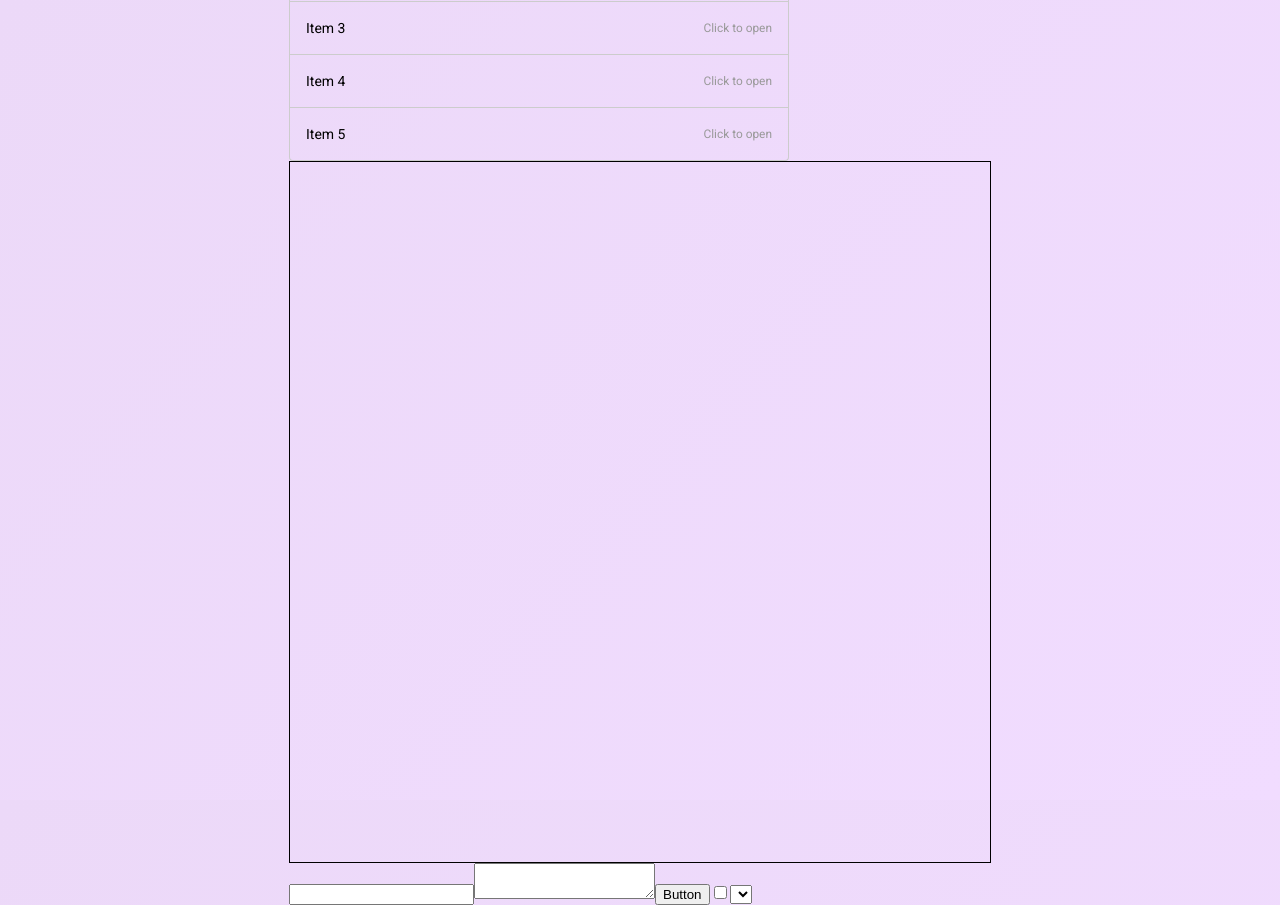
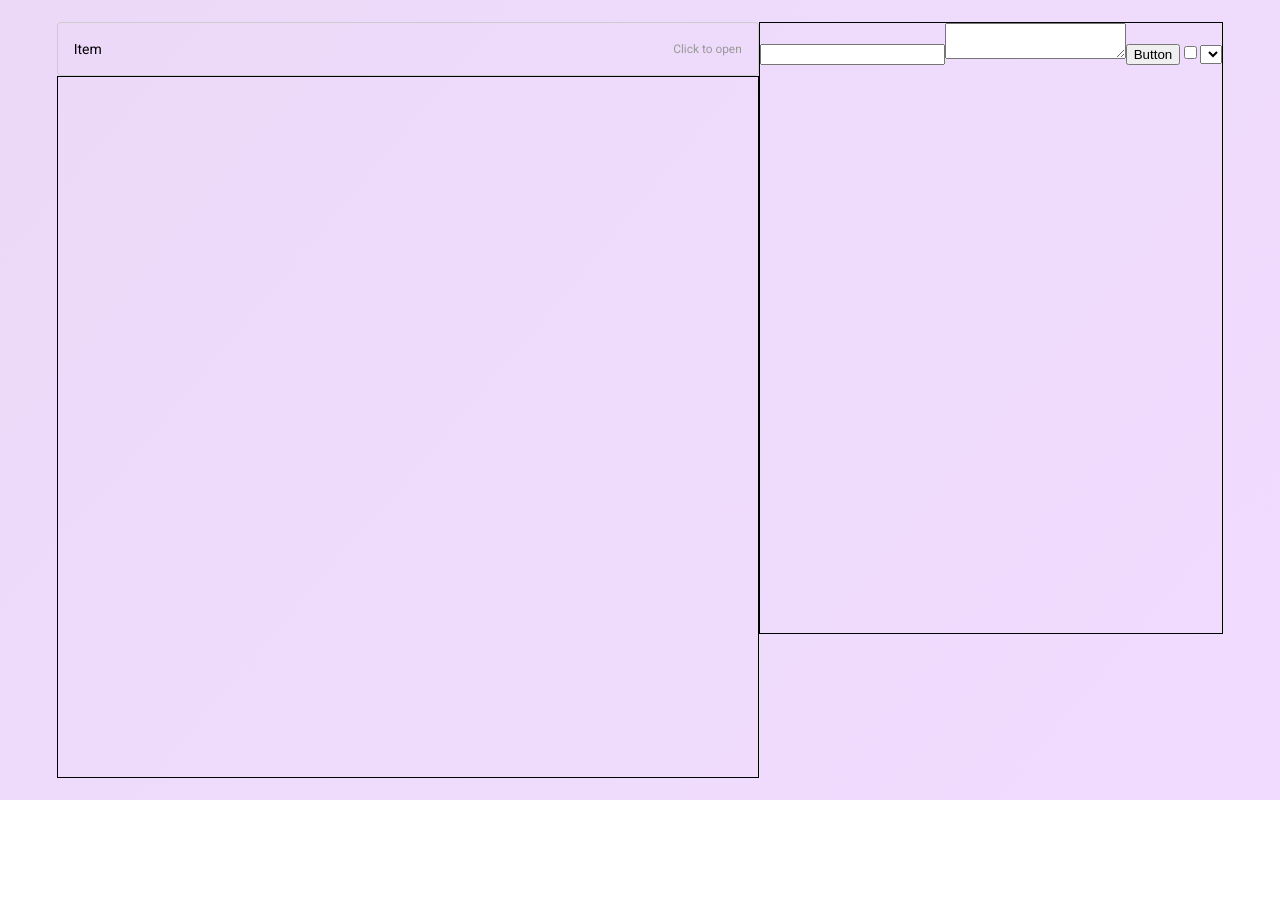
Before and after one commit to tes7a/forms-builder, an Angular app: page / in a window 1280 px wide. After the commit the page ends 800 px from the top, so only its background shows below. Built offline with nearby package versions, Linux system fonts and the light colour scheme.

Commit message:
refatctors components

```diff
--- a/src/app/accordion/accordion.component.html
+++ b/src/app/accordion/accordion.component.html
@@ -21,9 +21,7 @@
         [style.display]="accordionItem.expanded ? '' : 'none'"
         [attr.id]="'accordion-body-' + index"
         [attr.aria-labelledby]="'accordion-header-' + index">
-        Lorem ipsum dolor, sit amet consectetur adipisicing elit. Perferendis
-        excepturi incidunt ipsum deleniti labore, tempore non nam doloribus blanditiis
-        veritatis illo autem iure aliquid ullam rem tenetur deserunt velit culpa?
+        props
       </div>
     </cdk-accordion-item>
   </cdk-accordion>
--- a/src/app/accordion/accordion.component.scss
+++ b/src/app/accordion/accordion.component.scss
@@ -1,10 +1,10 @@
 .accordion-container {
   height: 100%;
-  width: 500px;
+  width: 100%;
 
   .example-accordion {
     display: block;
-    max-width: 500px;
+    width: 100%;
 
     .example-accordion-item {
       display: block;
--- a/src/app/accordion/accordion.component.ts
+++ b/src/app/accordion/accordion.component.ts
@@ -6,7 +6,7 @@ import { Component } from '@angular/core';
   styleUrls: ['./accordion.component.scss'],
 })
 export class AccordionComponent {
-  items = ['Item 1', 'Item 2', 'Item 3', 'Item 4', 'Item 5'];
+  items = ['Item'];
 
   expandedIndex = 0;
 }
--- a/src/app/builder/builder.component.html
+++ b/src/app/builder/builder.component.html
@@ -1,3 +1,8 @@
-<app-accordion></app-accordion>
-<app-form-builder></app-form-builder>
-<app-drag-section></app-drag-section>
+<div class="builder-container">
+  <div class="builder-section">
+    <app-accordion></app-accordion>
+    <app-form-builder></app-form-builder>
+  </div>
+
+  <app-drag-section class="drag-section"></app-drag-section>
+</div>
--- a/src/app/builder/builder.component.scss
+++ b/src/app/builder/builder.component.scss
@@ -0,0 +1,16 @@
+.builder-container {
+  display: flex;
+;
+
+  .builder-section {
+    display: flex;
+    flex-direction: column;
+  }
+
+  .drag-section {
+    height: 100%;
+    display: flex;
+    flex-direction: column;
+    justify-content: space-around;
+  }
+}
--- a/src/app/builder/builder.component.ts
+++ b/src/app/builder/builder.component.ts
@@ -3,13 +3,11 @@ import { Component, OnInit } from '@angular/core';
 @Component({
   selector: 'app-builder',
   templateUrl: './builder.component.html',
-  styleUrls: ['./builder.component.scss']
+  styleUrls: ['./builder.component.scss'],
 })
 export class BuilderComponent implements OnInit {
-
   constructor() { }
 
   ngOnInit(): void {
   }
-
 }
--- a/src/app/drag-section/drag-section.component.html
+++ b/src/app/drag-section/drag-section.component.html
@@ -1,4 +1,4 @@
-<div>
+<div class="drag-container">
   <input cdkDrag/>
   <textarea cdkDrag></textarea>
   <button cdkDrag>Button</button>
--- a/src/app/drag-section/drag-section.component.scss
+++ b/src/app/drag-section/drag-section.component.scss
@@ -0,0 +1,4 @@
+.drag-container {
+  height: 610px;
+  border: 1px solid;
+}
```
Also changed, not shown: 1 other file (tests, documents, lock files or other folders).
